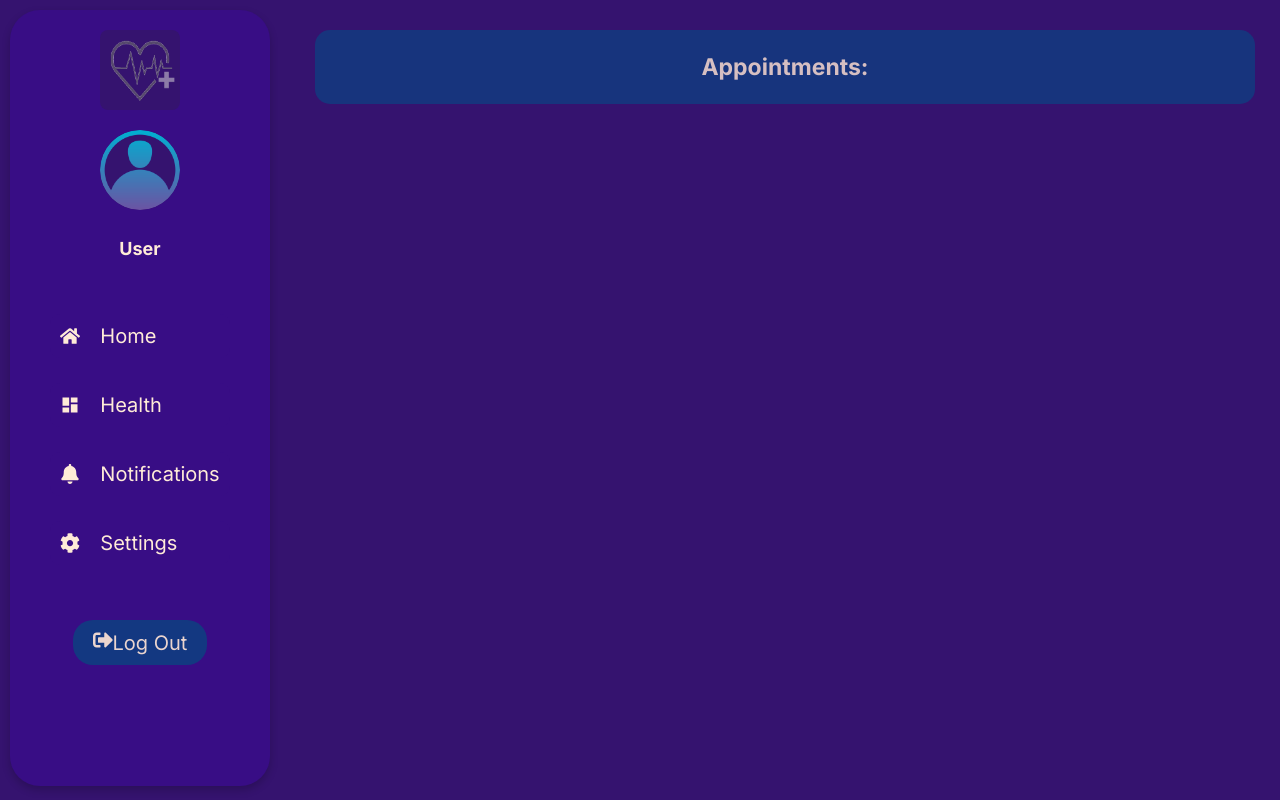
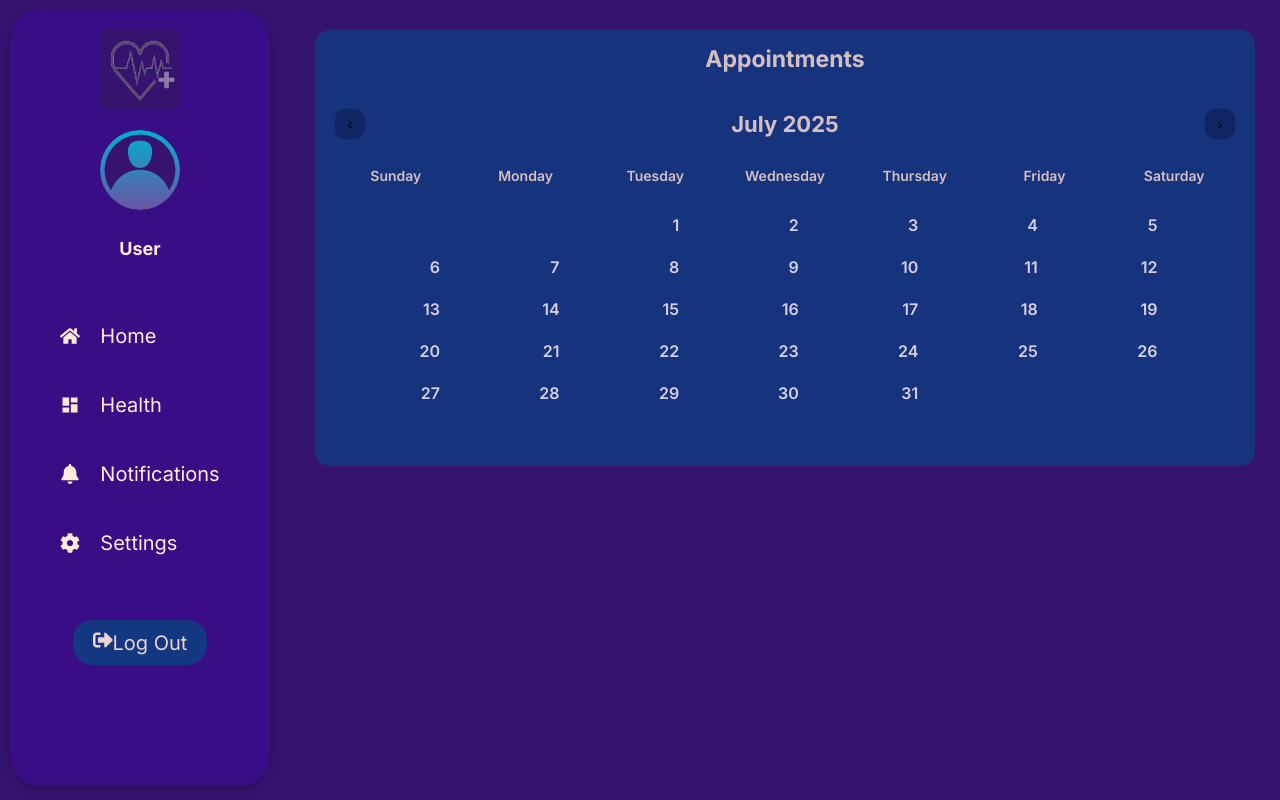
Before and after one commit to MaccccD/Haemophilia-Healthcare-App, a React (Create React App) app: page /Appointments in a window 1280 px wide. Built offline with nearby package versions, Linux system fonts and the light colour scheme; sample sign-in values are in the browser's storage; a web font is replaced by a local one.

Commit message:
Appointments Feature Functionality  Update Part 1
-Added appointments features

```diff
--- a/src/App.js
+++ b/src/App.js
@@ -5,6 +5,7 @@ import "./Styles/Health.css";
 import "./Styles/Notifications.css";
 import "./Styles/Settings.css";
 import "./Styles/Authenticate.css";
+import "./Styles/Appointments.css";
 import { BrowserRouter, Routes, Route, replace } from "react-router-dom";
 import Home from "./Main Pages/Home";
 import HealthMetrics from "./Main Pages/HealthMetrics";
--- a/src/Main Components/Appointments.jsx
+++ b/src/Main Components/Appointments.jsx
@@ -1,25 +1,231 @@
 import React, { useState } from 'react'
 
 function Appointments() {
-  const [appointmentDates , setAppointmentDates] = useState(0);
-  const [appoointemntTime, setAppointmentTime] = useState(0);
-  const [appointmentLocation, setAppointmentLocation] = useState("");
-  const [appointmentAbout, setAppointmentAbout] = useState("");
+  const [appointments , setAppointments] = useState([
+    {id: 1,
+      date: "04-July-2025",
+      time: "09h00- 10h00",
+      location: "Milpark Hospital",
+      about: "Bleeding Data Consultation"
+    },
+    {
+      id: 2,
+      date: "15 July 2025",
+      time:"12h00-13h00",
+      location: "Bara Hospital, Msotra",
+      about: "Clotting Levels Data Review"
+    },
+    {
+     id: 3,
+     date: "19 July 2025",
+     time: "11h00-12h30",
+     location: "N17 Hospital",
+     about: "Mental Health Therapy Session"
+    },
+    {id: 4,
+     date: "25 July 2025",
+     time: "07h30-09h30",
+     location: "Parkland Hospital",
+     about: "Diabetes Health Results Review"
+    }
+  ]);
+
+  const [selectedDate, setSelectedDate] = useState(null);
+  const [currentMonth, setCurrentMonth] = useState(6);
+  const [currentYear, setCurrentYear] = useState(2025);
+
+  // Get number of days in a given month/year
+const getDaysinMonth = (year, month) => {
+  return new Date(year, month + 1, 0).getDate();
+};
+
+// Get the first day of the month (0 = Sunday, 6 = Saturday)
+const getfirstDayofMonth = (month, year) => {
+  return new Date(year, month, 1).getDay();
+};
+
+// Generate calendar day cells
+const generateCalendarDays = () => {
+  const daysinMonth = getDaysinMonth(currentYear, currentMonth);
+  const firstDayofMonth = getfirstDayofMonth(currentMonth, currentYear);
+  const days = [];
+
+  // Add empty cells before the first day
+  for (let i = 0; i < firstDayofMonth; i++) {
+    days.push({ day: null, isCurrentMonth: false });
+  }
+
+  // Add actual days of the month
+  for (let day = 1; day <= daysinMonth; day++) {
+    days.push({ day, isCurrentMonth: true });
+  }
+
+  return days;
+};
+
+// Check if a given day has an appointment
+const hasAppointment = (day) => {
+  if (!day) return false;
+  const dateString = `${currentYear}-${String(currentMonth + 1).padStart(2, '0')}-${String(day).padStart(2, '0')}`;
+  return appointments.some(apt => apt.date === dateString);
+};
+
+// Get appointment for a given day
+const getAppointmentforDate = (day) => {
+  if (!day) return null;
+  const dateString = `${currentYear}-${String(currentMonth + 1).padStart(2, '0')}-${String(day).padStart(2, '0')}`;
+  return appointments.find(apt => apt.date === dateString);
+};
+
+// Handle clicking on a date in the calendar
+const handleDateClick = (day) => {
+  if (!day) return;
+  const dateString = `${currentYear}-${String(currentMonth + 1).padStart(2, '0')}-${String(day).padStart(2, '0')}`;
+  setSelectedDate(dateString);
+};
+
+// Get selected appointment based on selected date
+const selectedAppointment = selectedDate ?
+  appointments.find(apt => apt.date === selectedDate) : null;
+
+// Format a date string for display
+const formatDateDisplay = (dateString) => {
+  const date = new Date(dateString + 'T00:00:00');
+  return date.toLocaleDateString('en-US', {
+    day: "2-digit",
+    month: "long",
+    year: "numeric"
+  });
+};
+
+// Optional: Month and day name arrays if needed elsewhere
+const monthNames = [
+  'January', "February", "March",
+  "April", "May", "June", "July", "August",
+  "September", "October", "November", "December"
+];
+
+const days = [
+  "Sunday", "Monday",
+  "Tuesday", "Wednesday",
+  "Thursday", "Friday", "Saturday"
+];
+
+  return (
+    <div className="appointments-Container">
+      <div className='appointments-Holder'>
+      <h1 className="appointments-Text">
+        Appointments
+      </h1>
+      <div className="calendar-container">
+        <div className="month-header">
+          <button
+            onClick={() => {
+              if (currentMonth === 0) {
+                setCurrentMonth(11);
+                setCurrentYear(currentYear - 1);
+              } else {
+                setCurrentMonth(currentMonth - 1);
+              }
+            }}
+            className="nav-button"
+          >
+            ‹
+          </button>
+
+          <h2 className="month-title">
+            {monthNames[currentMonth]} {currentYear}
+          </h2>
+
+          <button
+            onClick={() => {
+              if (currentMonth === 11) {
+                setCurrentMonth(0);
+                setCurrentYear(currentYear + 1);
+              } else {
+                setCurrentMonth(currentMonth + 1);
+              }
+            }}
+            className="nav-button"
+          >
+            ›
+          </button>
+        </div>
+
+        {/* Day Headers */}
+        <div className="day-headers">
+          {days.map(day => (
+            <div key={day} className="day-header">
+              {day}
+            </div>
+          ))}
+        </div>
+
+        {/* Calendar Grid */}
+        <div className="calendar-grid">
+          {generateCalendarDays().map((dayObj, index) => (
+            <button
+              key={index}
+              onClick={() => handleDateClick(dayObj.day)}
+              disabled={!dayObj.isCurrentMonth}
+              className={`calendar-day ${
+                !dayObj.isCurrentMonth ? 'disabled' : ''
+              } ${
+                hasAppointment(dayObj.day) ? 'has-appointment' : ''
+              } ${
+                selectedDate === `${currentYear}-${String(currentMonth + 1).padStart(2, '0')}-${String(dayObj.day).padStart(2, '0')}` ? 'selected' : ''
+              }`}
+            >
+              {dayObj.day}
+            </button>
+          ))}
+        </div>
+      </div>
+
+      {selectedAppointment && (
+        <div className="appointment-details">
+          <h3 className="details-title">
+            Appointment Details:
+          </h3>
+
+          <div className="details-content">
+            <div className="detail-row">
+              <span className="detail-label">Appointment Date:</span>
+              <span className="detail-value">{formatDateDisplay(selectedAppointment.date)}</span>
+            </div>
+
+            <div className="detail-row">
+              <span className="detail-label">Appointment Time:</span>
+              <span className="detail-value">{selectedAppointment.time}</span>
+            </div>
+
+            <div className="detail-row">
+              <span className="detail-label">Appointment Location:</span>
+              <span className="detail-value">{selectedAppointment.location}</span>
+            </div>
+
+            <div className="detail-row">
+              <span className="detail-label">Appointment About:</span>
+              <span className="detail-value detail-about">
+                {selectedAppointment.about}
+              </span>
+            </div>
+          </div>
+        </div>
+      )}
+
+      {/* No Appointment Selected Message */}
+      {!selectedAppointment && selectedDate && (
+        <div className="no-appointment">
+          <p className='noappointment-Text'>
+            No appointment scheduled for {formatDateDisplay(selectedDate)}
+          </p>
+        </div>
+      )}
+    </div>
+    </div>
+  );
+}
 
 
-  function appointmentDetails(date, time, location, about){
-
-  }
-
-  return (
-    <div className='appointments-Container'>
-      <div className='appointments-Holder'>
-        <p className='messages-Text'>Appointments:</p>
-
-
-      </div>
-    </div>
-  )
-}
-
 export default Appointments;
--- /dev/null
+++ b/src/Styles/Appointments.css
@@ -0,0 +1,220 @@
+
+.appointments-header {
+  color: #FFEBD7;
+  font-size: 28px;
+  font-weight: bold;
+  text-align: center;
+  margin-bottom: 20px;
+}
+.appointments-Holder {
+  background-color: #103D81;
+  opacity: 80%;
+  border-radius: 15px;
+  justify-content: center;
+}
+.calendar-container {
+  background: rgba(255, 255, 255, 0.1);
+  backdrop-filter: blur(10px);
+  border-radius: 20px;
+  padding: 20px;
+  margin-bottom: 20px;
+  background-color: #103d81;
+}
+.appointments-Text {
+  color: #FFEBD7;
+  background-color: #103D81;
+  font-size: 23px;
+  text-align: center;
+  font-weight: bold;
+}
+.nav-button {
+    width: 30px;
+    height: 30px;
+    cursor: pointer;
+    background-color: #072B62;
+    border-radius: 10px;
+    border: none;
+}
+
+.month-header {
+  display: flex;
+  justify-content: space-between;
+  align-items: center;
+  margin-bottom: 20px;
+  background-color: #103d81;
+}
+.month-title {
+  color: #FFEBD7;
+  font-size: 22px;
+  font-weight: bold;
+  margin: 0;
+  background-color: #103d81;
+}
+
+.day-headers {
+  display: grid;
+  grid-template-columns: repeat(7, 1fr);
+  gap: 8px;
+  margin-bottom: 10px;
+  background-color: #103d81;
+}
+
+.day-header {
+  color: #FFEBD7;
+  text-align: center;
+  font-size: 14px;
+  padding: 5px;
+  font-weight: 600;
+  padding: 8px 0;
+  background-color: #103d81;
+}
+
+.calendar-grid {
+  display: grid;
+  grid-template-columns: repeat(7, 2fr);
+  gap: 2px;
+  margin-left: 65px;
+  padding: 8px 0;
+  background-color: #103d81;
+}
+
+.calendar-day {
+  width: 40px;
+  height: 40px;
+  border-radius: 50%;;
+  border: none;
+  padding: 5px 0;
+  display: flex;
+  align-items: right;
+  justify-content: right;
+  font-size: 16px;
+  font-weight: 600;
+  cursor: pointer;
+  background: transparent;
+  color: white;
+  transition: all 0.2s ease;
+}
+.calendar-day:hover:not(.disabled) {
+  background: rgba(255, 255, 255, 0.2);
+}
+
+.calendar-day.disabled {
+  cursor: default;
+  color: rgba(255, 255, 255, 0.3);
+}
+
+.calendar-day.has-appointment {
+  background: red !important;
+}
+
+.calendar-day.selected {
+  background: rgba(255, 255, 255, 0.3);
+}
+
+.appointment-details {
+  backdrop-filter: blur(10px);
+  border-radius: 20px;
+  padding: 20px;
+  margin-bottom: 80px;
+}
+
+.details-title {
+  color: #FFEBD7;
+  font-size: 18px;
+  font-weight: bold;
+  margin-bottom: 15px;
+  text-align: center;
+}
+
+.details-content {
+  display: flex;
+  flex-direction: column;
+  gap: 12px;
+}
+
+.detail-row {
+  display: flex;
+  justify-content: space-between;
+  align-items: flex-start;
+}
+
+.detail-label {
+  color: white;
+  font-weight: 600;
+  flex-shrink: 0;
+}
+
+.detail-value {
+  color: white;
+  text-align: right;
+}
+
+.detail-about {
+  max-width: 60%;
+  line-height: 1.4;
+}
+
+/* No Appointment Message */
+.no-appointment {
+  backdrop-filter: blur(10px);
+  border-radius: 20px;
+  padding: 20px;
+  margin-bottom: 80px;
+  text-align: center;
+  background-color: #103D81;
+}
+.noappointment-Text {
+    background-color: #103D81;
+}
+.no-appointment p {
+  color: white;
+  font-size: 16px;
+  margin: 0;
+}
+
+.notifications-badge {
+  position: absolute;
+  top: -2px;
+  right: 8px;
+  background: red;
+  border-radius: 50%;
+  width: 18px;
+  height: 18px;
+  display: flex;
+  align-items: center;
+  justify-content: center;
+  font-size: 10px;
+  font-weight: bold;
+  color: white;
+}
+
+@media (max-width: 480px) {
+  .calendar-day {
+    width: 35px;
+    height: 35px;
+    font-size: 14px;
+  }
+  .month-title {
+    font-size: 20px;
+  }
+  .day-header {
+    flex-wrap: wrap;
+  }
+
+  .appointments-header {
+    font-size: 24px;
+  }
+
+  .detail-row {
+    flex-direction: column;
+    gap: 4px;
+  }
+
+  .detail-value {
+    text-align: left;
+  }
+
+  .detail-about {
+    max-width: 100%;
+  }
+}
--- a/src/Styles/Notifications.css
+++ b/src/Styles/Notifications.css
@@ -32,6 +32,7 @@
 }
 .notifications-Text {
   color: #FFEBD7;
+
   font-size: 20;
   background-color: #103D81;
 }
```
Also changed, not shown: src/Main Components/Messages.jsx (+10 -10 lines).
